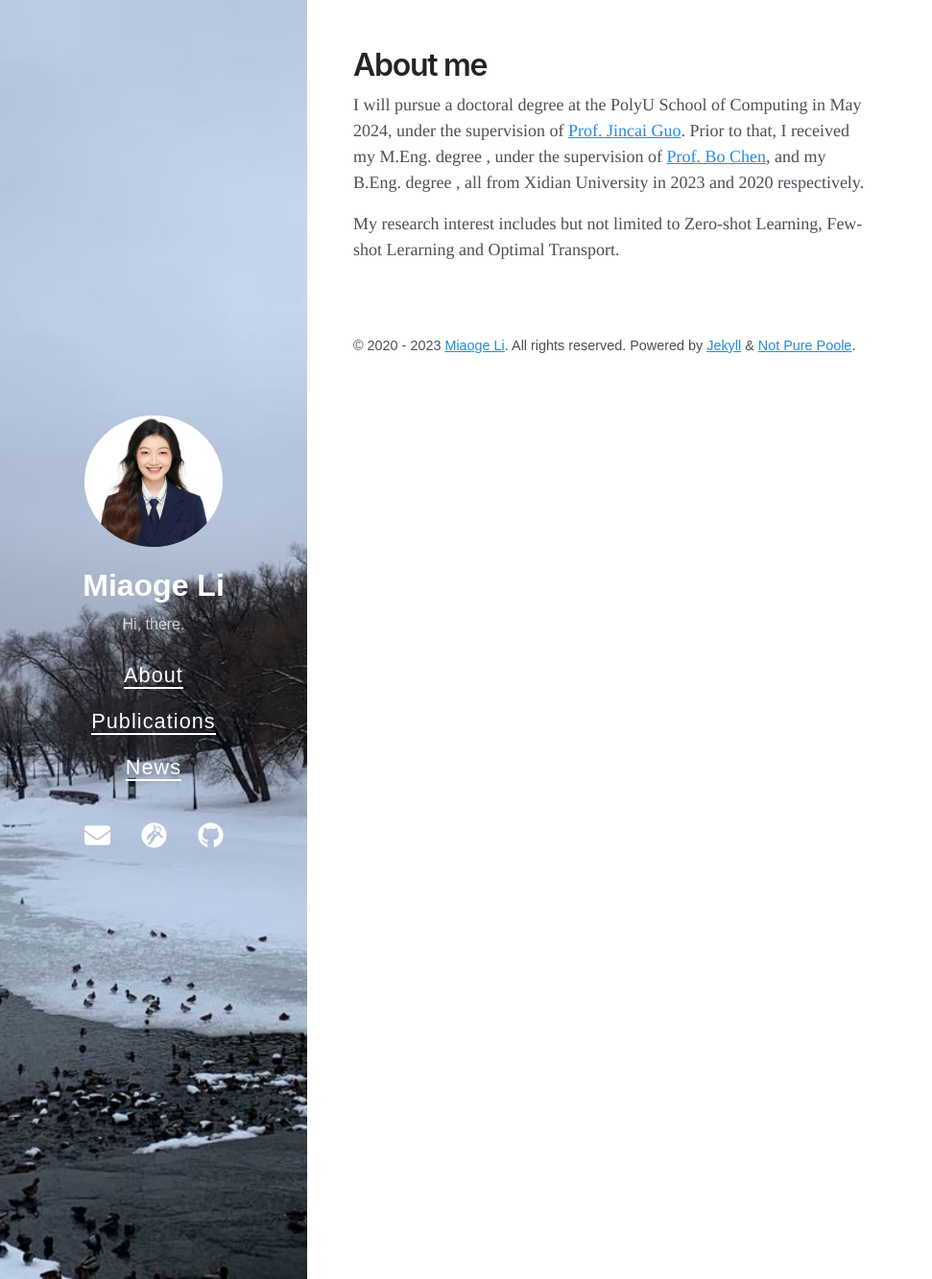
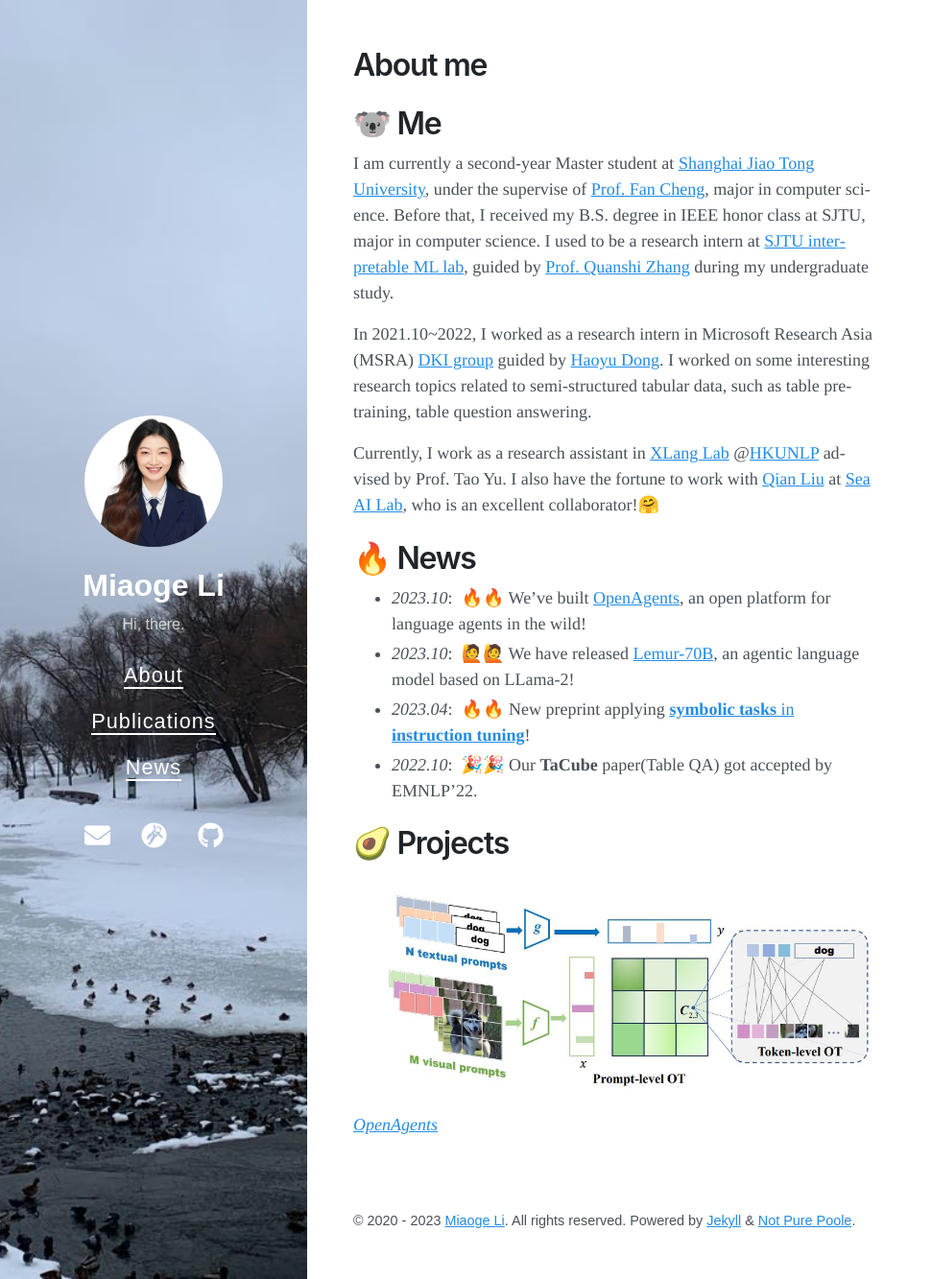
Before and after one commit to keepgoingjkg/keepgoingjkg.github.io, a Jekyll site: the page built from about.md, in a window 1280 px wide and 1333 px high. Shown: the whole window at 96% size, without its empty margins (0-971 px from the left). Built offline with Jekyll 4.4.1, drawn with Linux system fonts in a browser that asks for light colours; nearby versions of some CDN libraries.

Commit message:
Update about.md

```diff
--- a/about.md
+++ b/about.md
@@ -3,6 +3,26 @@
 title: About me
 ---
 
-I will pursue a doctoral degree at the PolyU School of Computing in May 2024, under the supervision of [Prof. Jincai Guo](https://jingcaiguo.github.io/). Prior to that, I received my M.Eng. degree , under the supervision of [Prof. Bo Chen](https://web.xidian.edu.cn/bchen/), and my B.Eng. degree , all from Xidian University in 2023 and 2020 respectively.
+<span class='anchor' id='about-me'></span>
 
-My research interest includes but not limited to Zero-shot Learning, Few-shot Lerarning and Optimal Transport.
+# 🐨 Me
+
+I am currently a second-year Master student at [Shanghai Jiao Tong University](https://en.sjtu.edu.cn/), under the supervise of [Prof. Fan Cheng](https://www.cs.sjtu.edu.cn/~chengfan/index.html), major in computer science. Before that, I received my B.S. degree in IEEE honor class at SJTU, major in computer science. I used to be a research intern at [ SJTU interpretable ML lab](https://sjtu-xai-lab.github.io/), guided by [Prof. Quanshi Zhang](http://qszhang.com) during my undergraduate study.
+
+In 2021.10~2022, I worked as a research intern in Microsoft Research Asia (MSRA) [DKI group](https://www.microsoft.com/en-us/research/group/data-knowledge-intelligence/) guided by [Haoyu Dong](https://www.microsoft.com/en-us/research/people/hadong/). I worked on some interesting research topics related to semi-structured tabular data, such as table pre-training, table question answering.
+
+Currently, I work as a research assistant in [XLang Lab](https://xlang.ai) @[HKUNLP](https://hkunlp.github.io/) advised by Prof. Tao Yu.
+I also have the fortune to work with [Qian Liu](https://siviltaram.github.io/) at [Sea AI Lab](https://sail.sea.com/), who is an excellent collaborator!🤗
+
+# 🔥 News
+- *2023.10*: &nbsp;🔥🔥 We've built [OpenAgents](https://github.com/xlang-ai/OpenAgents), an open platform for language agents in the wild!
+- *2023.10*: &nbsp;🙋🙋 We have released [Lemur-70B](https://arxiv.org/abs/2310.06830), an agentic language model based on LLama-2!
+- *2023.04*: &nbsp;🔥🔥 New preprint applying [**symbolic tasks** in **instruction tuning**](https://arxiv.org/abs/2304.07995)!
+- *2022.10*: &nbsp;🎉🎉 Our **TaCube** paper(Table QA) got accepted by EMNLP'22.
+
+# 🥑 Projects
+
+<div class='paper-box'><div class='paper-box-image'><div><img src='https://keepgoingjkg.github.io/ALIGN.JPG' alt="sym" width="100%"></div></div>
+<div class='paper-box-text' markdown="1">
+
+[*OpenAgents*](https://github.com/xlang-ai/OpenAgents)
```
